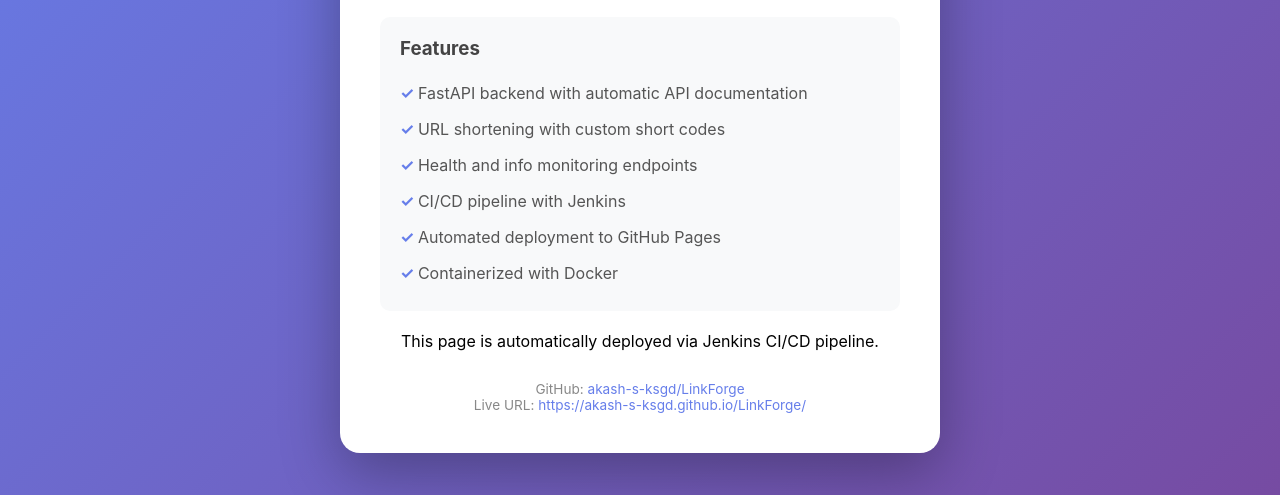
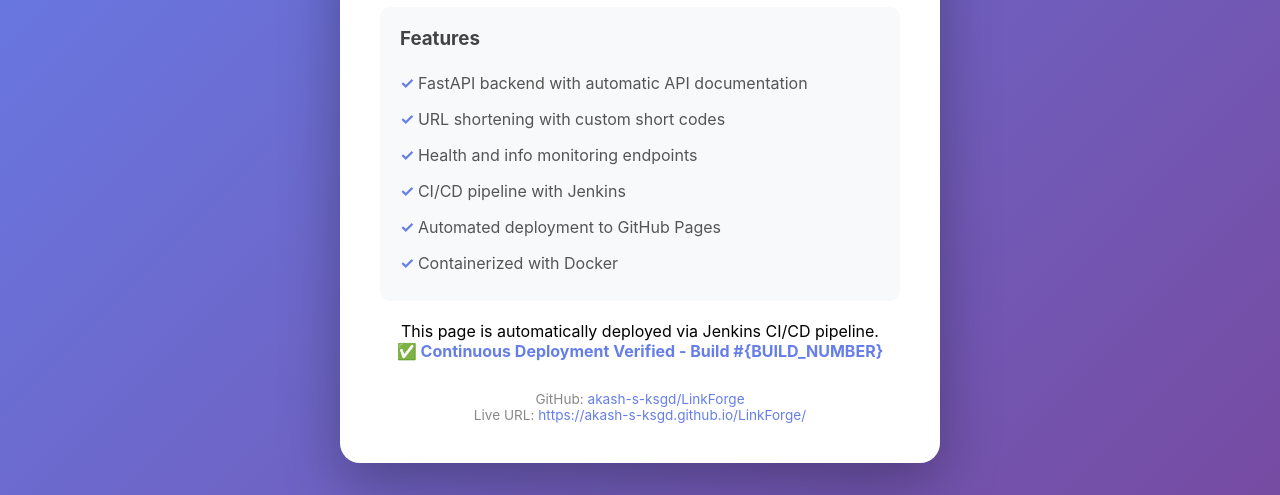
Before and after one commit to akash-s-ksgd/LinkForge, a website: page index.html in a window 1280 px wide. Shown: the part 305-800 px from the top of the page. Drawn offline with Linux system fonts and the light colour scheme.

Commit message:
Test continuous deployment: add build number indicator

```diff
--- a/index.html
+++ b/index.html
@@ -106,6 +106,7 @@
         </div>
 
         <p>This page is automatically deployed via Jenkins CI/CD pipeline.</p>
+        <p style="color: #667eea; font-weight: bold;">✅ Continuous Deployment Verified - Build #{BUILD_NUMBER}</p>
 
         <div class="footer">
             <p>GitHub: <a href="https://github.com/akash-s-ksgd/LinkForge" target="_blank">akash-s-ksgd/LinkForge</a></p>
```
